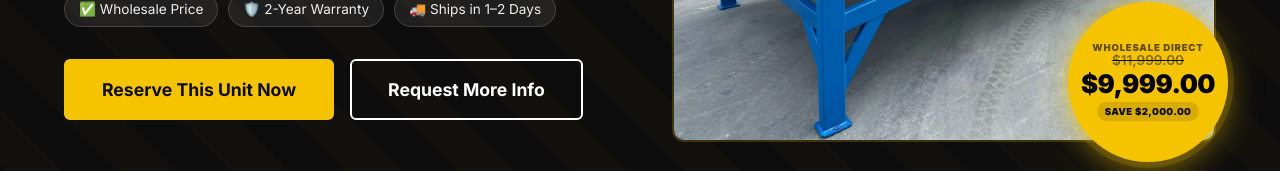
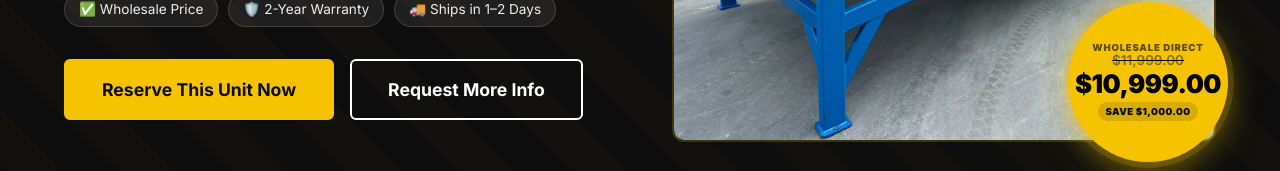
Before and after one commit to vanderindustries/vander-industries-website, a Nuxt app: page /dock-ramps in a window 1280 px wide. Shown: the part 421-592 px from the top of the page. Built offline with nearby package versions, Linux system fonts and the light colour scheme.

Commit message:
Dock ramps: update wholesale price to $10,999, save $1,000

```diff
--- a/app/pages/dock-ramps.vue
+++ b/app/pages/dock-ramps.vue
@@ -5,8 +5,8 @@
       title="Dock Ramps"
       description="Premium heavy-duty portable loading ramps for warehouses, truck docks, and forklift operations. 20,000 lb rated capacity. Modular stackable design for easy setup and relocation."
       list-price="$11,999.00"
-      sale-price="$9,999.00"
-      savings="$2,000.00"
+      sale-price="$10,999.00"
+      savings="$1,000.00"
       reserve-label="Reserve This Unit Now"
       image-src="/images/products/ebay-dock-ramp/dock-ramp-01.webp"
       @reserve="reserveOpen = true"
```
